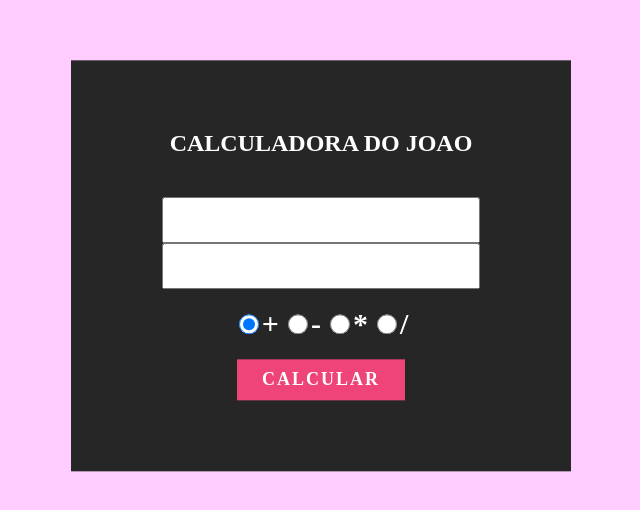
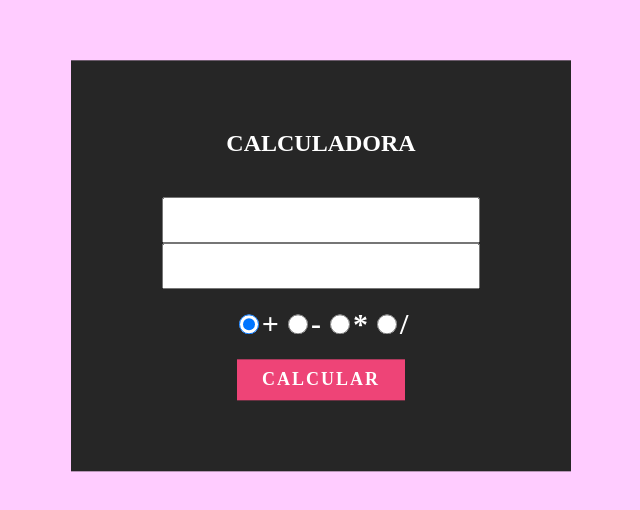
Before and after one commit to JoaoVictor992/Calculadora-em-JS, a plain HTML site: page index.html in a window 1280 px wide. Shown: the part 134-644 px from the top of the page, without its empty margins (319-959 px from the left). Drawn offline with Linux system fonts and the light colour scheme.

Commit message:
Update index.html

```diff
--- a/index.html
+++ b/index.html
@@ -7,7 +7,7 @@
 </head>
 <body>
 	<div class="wrapper">
-		<h2>Calculadora do Joao</h2><input id="num-one" name="num-one" type="text"> <input id="num-two" name="num-two" type="text"><br>
+		<h2>Calculadora</h2><input id="num-one" name="num-one" type="text"> <input id="num-two" name="num-two" type="text"><br>
 		<br>
 		<input checked id="box1" name="sign-area" type="radio" value="adicao"><b>+</b> <input id="box2" name="sign-area" type="radio" value="subtracao"><b>-</b> <input id="box3" name="sign-area" type="radio" value="multiplicacao"><b>*</b> <input id="box4" name="sign-area" type="radio" value="divisao"><b>/</b><br>
 		<br>
```
